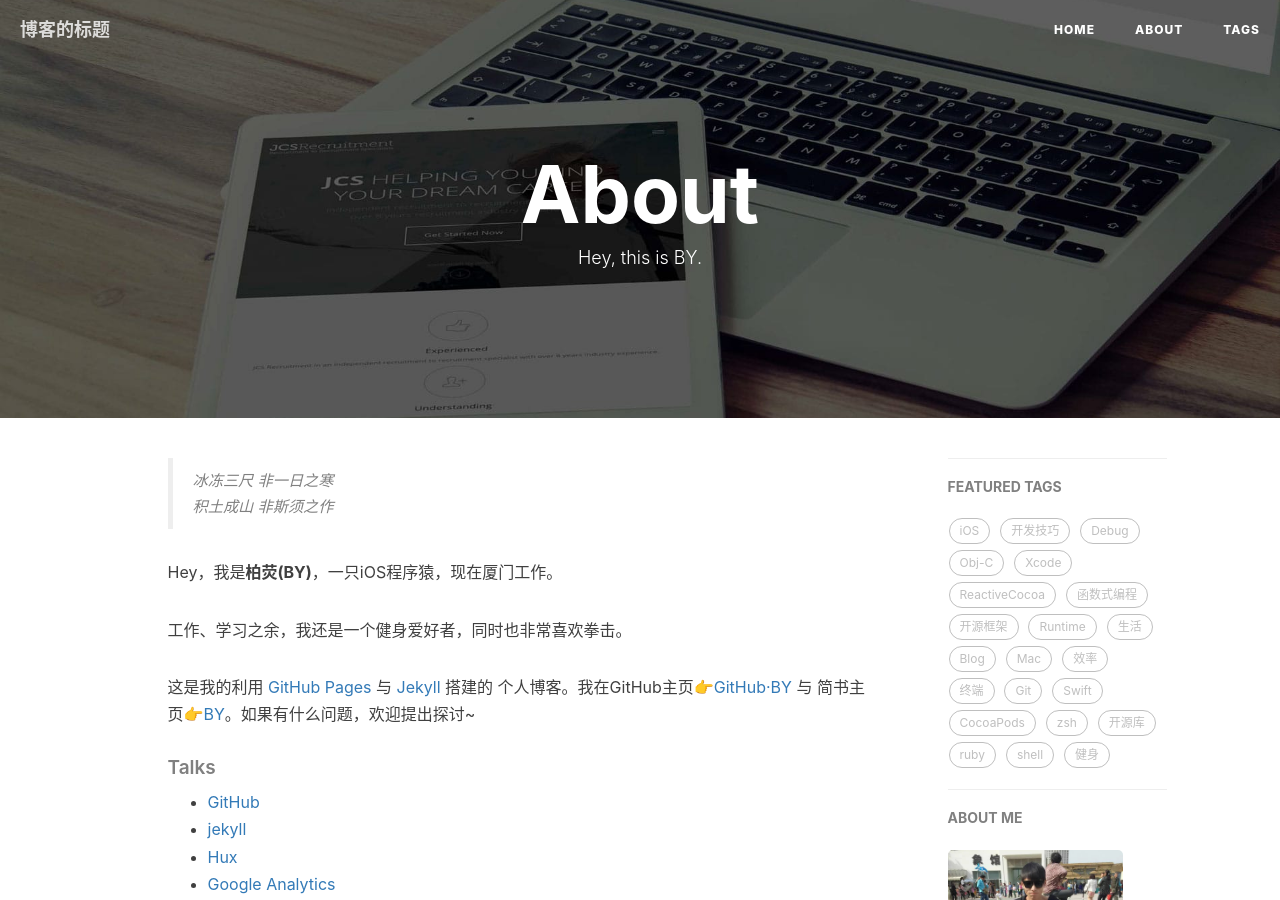
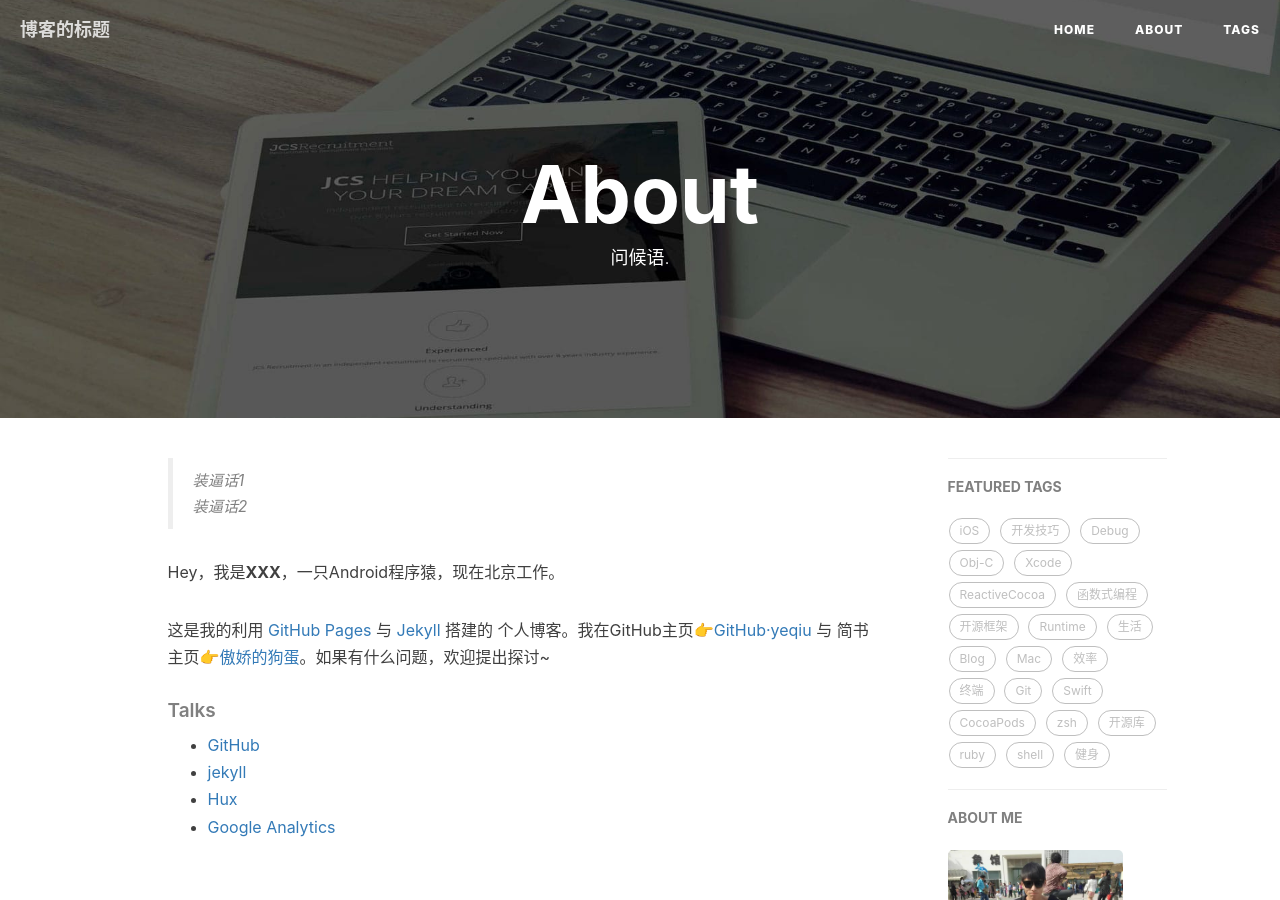
Before and after one commit to yeqiu/yeqiu.github.io, a Jekyll site: the page built from about.html, in a window 1280 px wide and 900 px high. Built offline with Jekyll 4.4.1, drawn with Linux system fonts in a browser that asks for light colours; nearby versions of some CDN libraries; comment, search, counter and statistics services are not loaded.

Commit message:
修改关于我

```diff
--- a/about.html
+++ b/about.html
@@ -1,7 +1,7 @@
 ---
 layout: page
 title: "About"
-description: "Hey, this is BY."
+description: "问候语."
 header-img: "img/post-bg-rwd.jpg"
 ---
 
@@ -15,14 +15,14 @@
 <div class="zh post-container">
 
     <!--copied from markdown -->
-    <blockquote><p>冰冻三尺 非一日之寒<br>
-    积土成山 非斯须之作</p></blockquote>
+    <blockquote><p>装逼话1<br>
+    装逼话2</p></blockquote>
 
-    <p>Hey，我是<strong>柏荧(BY)</strong>，一只iOS程序猿，现在厦门工作。</p>
+    <p>Hey，我是<strong>XXX</strong>，一只Android程序猿，现在北京工作。</p>
 
-    <p>工作、学习之余，我还是一个健身爱好者，同时也非常喜欢拳击。</p>
 
-    <p>这是我的利用 <a href="https://pages.github.com/">GitHub Pages</a> 与 <a href="http://jekyll.com.cn/">Jekyll</a> 搭建的 个人博客。我在GitHub主页<a href="https://github.com/qiubaiying">👉GitHub·BY</a> 与 简书主页<a href="https://http://www.jianshu.com/u/e71990ada2fd">👉BY</a>。如果有什么问题，欢迎提出探讨~</p>
+
+    <p>这是我的利用 <a href="https://pages.github.com/">GitHub Pages</a> 与 <a href="http://jekyll.com.cn/">Jekyll</a> 搭建的 个人博客。我在GitHub主页<a href="https://github.com/yeqiu">👉GitHub·yeqiu</a> 与 简书主页<a href="https://www.jianshu.com/u/2facf36547ab">👉傲娇的狗蛋</a>。如果有什么问题，欢迎提出探讨~</p>
 
     <p></p>
 
```
